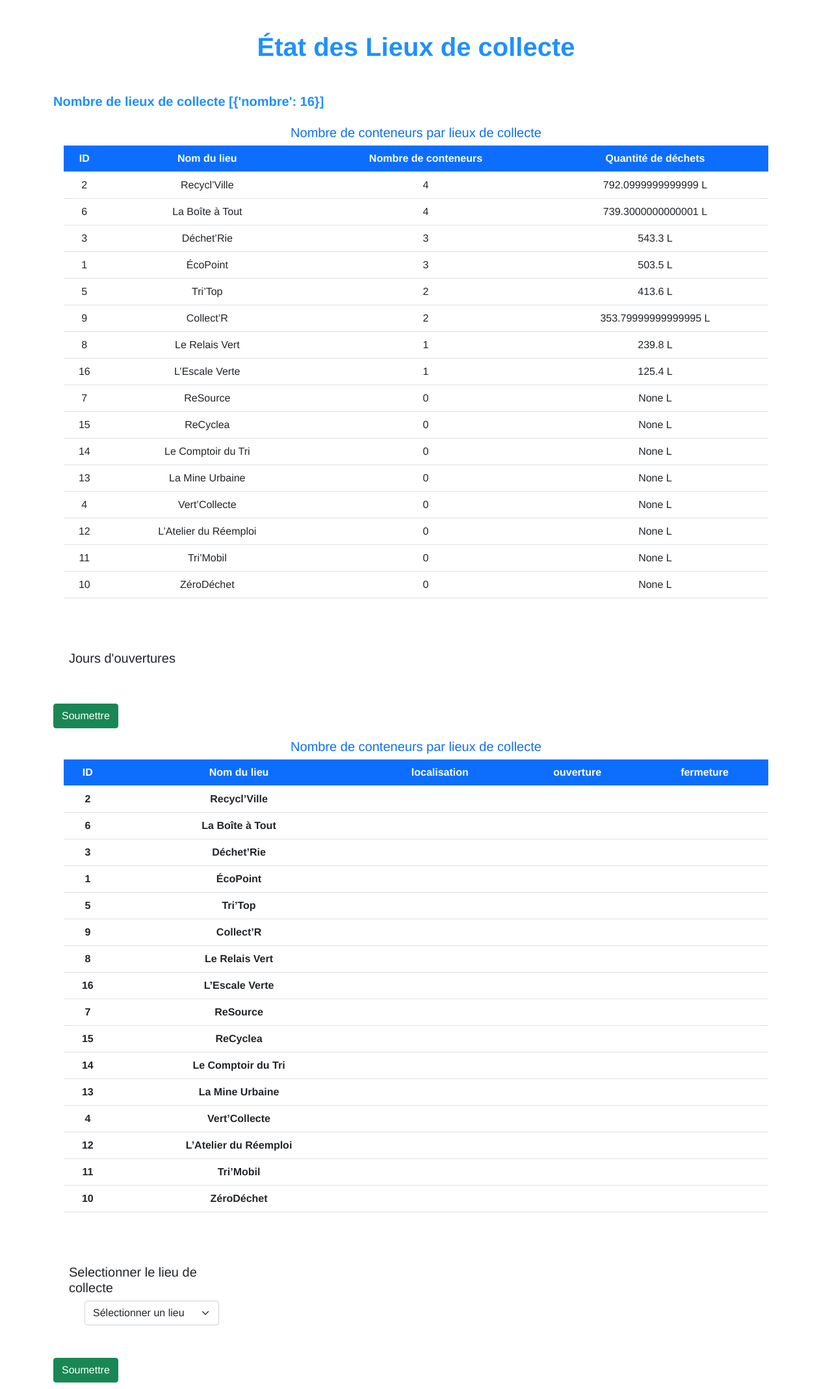
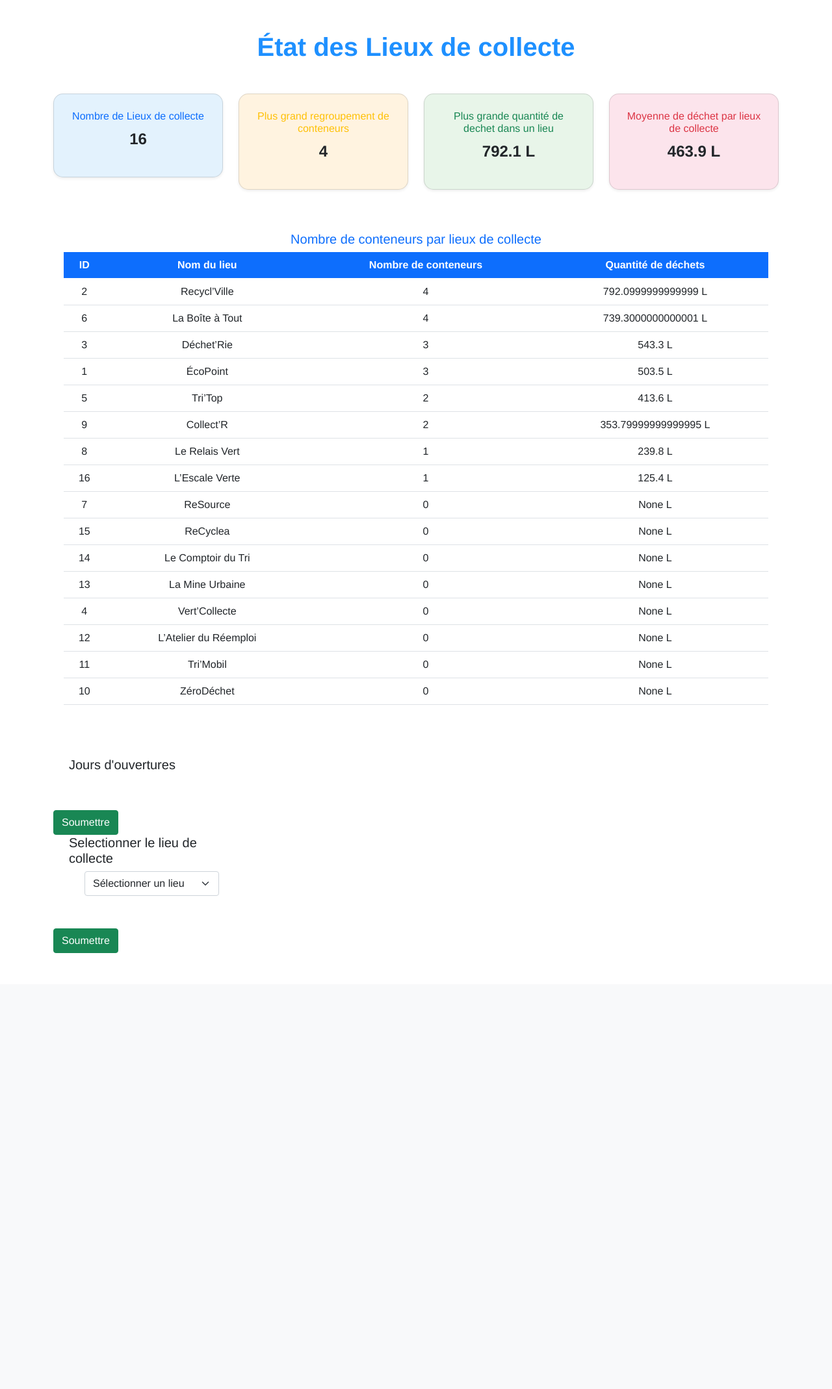
Before and after one commit to EmileCap/Trida, a Flask app: page /lieux_collecte/etat in a window 1280 px wide. Shown: the part 74-2212 px from the top of the page at 65% size. After the commit the page ends 1541 px from the top, so only its background shows below. Run offline with Flask 3, Linux system fonts and the light colour scheme; data comes from the database, SQL or seed files in the repository; both versions use the stored data as it was after the commit; data that the repository does not hold is empty; some libraries are stand-ins or nearby versions.

Commit message:
maj etat lieux

```diff
--- a/app.py
+++ b/app.py
@@ -298,7 +298,46 @@ def etat_lieu_collecte():
     # Nombre de lieux de collecte
     sql = '''SELECT COUNT(id_lieu_de_collecte) AS nombre FROM lieux_collecte;'''
     mycursor.execute(sql)
-    nombres = mycursor.fetchall()
+    nombres = mycursor.fetchone()
+
+    # le plus de comteneur au même endroit
+    sql = '''
+    SELECT MAX(nb_conteneur) AS qte_max
+    FROM (
+        SELECT COUNT(conteneur.id_conteneur) AS nb_conteneur
+        FROM lieux_collecte
+        LEFT JOIN conteneur ON lieux_collecte.id_localisation = conteneur.id_localisation
+        GROUP BY lieux_collecte.id_lieu_de_collecte
+    ) AS T;'''
+
+    mycursor.execute(sql)
+    max_conteneurs = mycursor.fetchone()
+
+    # le plus de dechet en un lieu
+    sql = '''
+        SELECT ROUND(MAX(qte_conteneur), 1) AS qte_max
+        FROM (
+            SELECT SUM(conteneur.capacite_max) AS qte_conteneur
+            FROM lieux_collecte
+            LEFT JOIN conteneur ON lieux_collecte.id_localisation = conteneur.id_localisation
+            GROUP BY lieux_collecte.id_lieu_de_collecte
+        ) AS T;'''
+
+    mycursor.execute(sql)
+    max_qte = mycursor.fetchone()
+
+    # le plus de dechet en un lieu
+    sql = '''
+            SELECT ROUND(AVG(qte_conteneur), 1) AS qte_max
+            FROM (
+                SELECT SUM(conteneur.capacite_max) AS qte_conteneur
+                FROM lieux_collecte
+                LEFT JOIN conteneur ON lieux_collecte.id_localisation = conteneur.id_localisation
+                GROUP BY lieux_collecte.id_lieu_de_collecte
+            ) AS T;'''
+
+    mycursor.execute(sql)
+    moy_qte = mycursor.fetchone()
 
     # nombre de déchets par lieu et leur quantité
     sql1 = '''SELECT lieux_collecte.id_lieu_de_collecte AS id_lieu, lieux_collecte.libelle_lieu_de_collecte AS libelle,
@@ -315,7 +354,7 @@ def etat_lieu_collecte():
     mycursor.execute(sql_lieu_collecte)
     lieux = mycursor.fetchall()
 
-    return render_template('/lieux_collecte/etat_lieux_collecte.html', nombres=nombres, compte=compte, lieux=lieux)
+    return render_template('/lieux_collecte/etat_lieux_collecte.html', nombres=nombres, max_conteneurs=max_conteneurs, max_qte =max_qte, moy_qte=moy_qte, compte=compte, lieux=lieux)
 
 
 # // ------ FIN ROUTE LILI ------ //
--- a/templates/lieux_collecte/etat_lieux_collecte.html
+++ b/templates/lieux_collecte/etat_lieux_collecte.html
@@ -8,7 +8,36 @@
 <div class="container mt-5 mb-5" style="font-family: 'Helvetica Neue', Helvetica, Arial, sans-serif;">
 
     <h1 class="mb-5 text-center" style="color:#1E90FF; font-weight:700; font-size:2.5rem;">État des Lieux de collecte</h1>
-    <h5 style="color:#1E90FF; font-weight:600;">Nombre de lieux de collecte {{ nombres }}</h5>
+
+        <div class="row g-4 mb-5">
+            <div class="col-md-3 col-sm-6">
+                <div class="card shadow-sm text-center p-4" style="background-color:#E3F2FD; border-radius:15px;">
+                    <h6 class="text-primary fw-semibold mb-2">Nombre de Lieux de collecte</h6>
+                    <p class="fs-4 fw-bold">{{ nombres.nombre }}</p>
+                </div>
+            </div>
+
+            <div class="col-md-3 col-sm-6">
+                <div class="card shadow-sm text-center p-4" style="background-color:#FFF3E0; border-radius:15px;">
+                    <h6 class="text-warning fw-semibold mb-2">Plus grand regroupement de conteneurs</h6>
+                    <p class="fs-4 fw-bold">{{ max_conteneurs.qte_max }}</p>
+                </div>
+            </div>
+
+            <div class="col-md-3 col-sm-6">
+                <div class="card shadow-sm text-center p-4" style="background-color:#E8F5E9; border-radius:15px;">
+                    <h6 class="text-success fw-semibold mb-2">Plus grande quantité de dechet dans un lieu</h6>
+                    <p class="fs-4 fw-bold">{{ max_qte.qte_max }} L</p>
+                </div>
+            </div>
+
+            <div class="col-md-3 col-sm-6">
+                <div class="card shadow-sm text-center p-4" style="background-color:#FCE4EC; border-radius:15px;">
+                    <h6 class="text-danger fw-semibold mb-2">Moyenne de déchet par lieux de collecte</h6>
+                    <p class="fs-4 fw-bold">{{ moy_qte.qte_max }} L</p>
+                </div>
+            </div>
+        </div>
 
     <div class="row g-4 mb-5">
         <div class="col-md-12">
@@ -61,38 +90,6 @@
         <input type="submit" value="Soumettre" name="Soumettre le filtre" class="btn btn-success">
     </form>
 
-    <div class="row g-4 mb-5">
-        <div class="col-md-12">
-            <div class="card rounded-3" style="border:none; background-color:#fff;">
-                <div class="card-body">
-                    <h5 class="text-center text-primary">Nombre de conteneurs par lieux de collecte</h5>
-                    <table class="table table-hover align-middle">
-                        <thead class="bg-primary text-white">
-                        <tr>
-                            <th class="text-center">ID</th>
-                            <th class="text-center">Nom du lieu</th>
-                            <th class="text-center">localisation</th>
-                            <th class="text-center">ouverture</th>
-                            <th class="text-center">fermeture</th>
-                        </tr>
-                        </thead>
-                        <tbody>
-                        {% for ligne in compte %}
-                        <tr>
-                            <th class="text-center">{{ligne.id_lieu}}</td>
-                            <th class="text-center">{{ligne.libelle}}</td>
-                            <th class="text-center">{{ligne.adresse}}</td>
-                            <th class="text-center">{{ligne.ouverture}}</td>
-                            <th class="text-center">{{ligne.fermeture}}</td>
-                        </tr>
-                        {% endfor %}
-                        </tbody>
-                    </table>
-                </div>
-            </div>
-        </div>
-    </div>
-
 
     <form method="post" action="/lieux_collecte/etat" >
         <fieldset class="d-flex">
```
Also changed, not shown: sql_projet.sql (+7 -1 lines).
